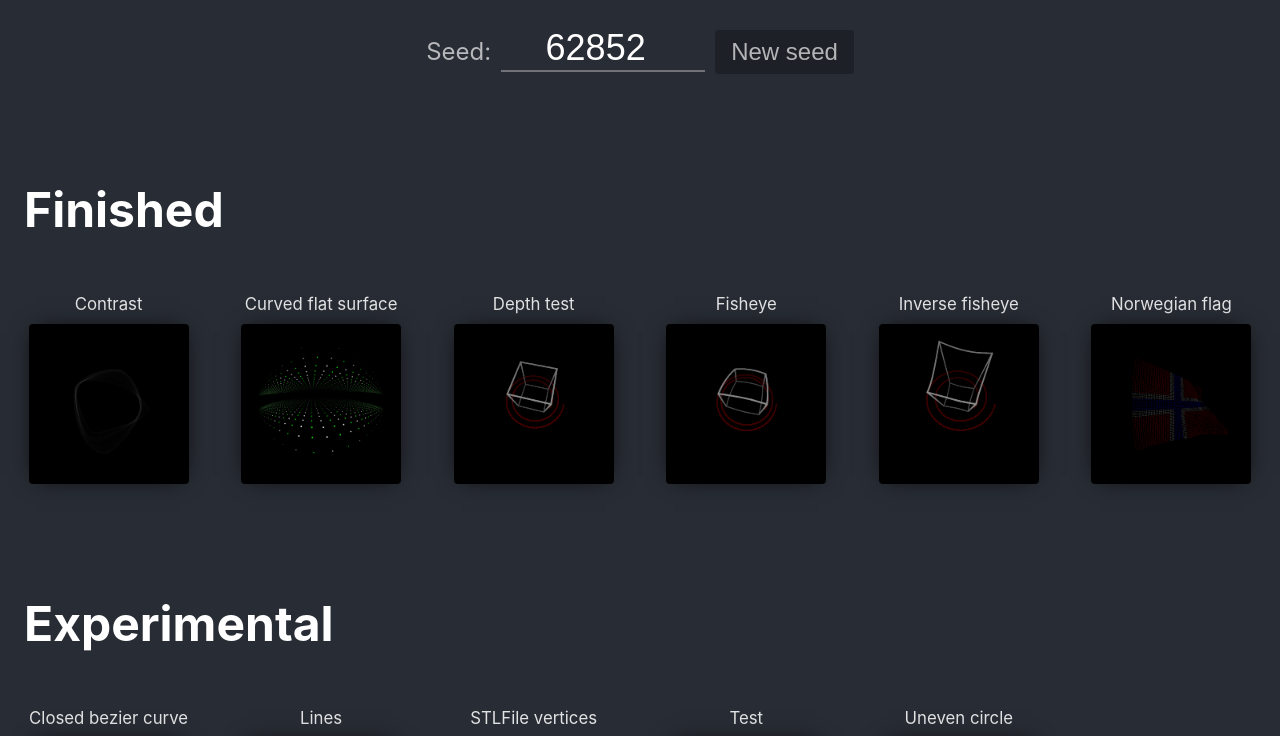
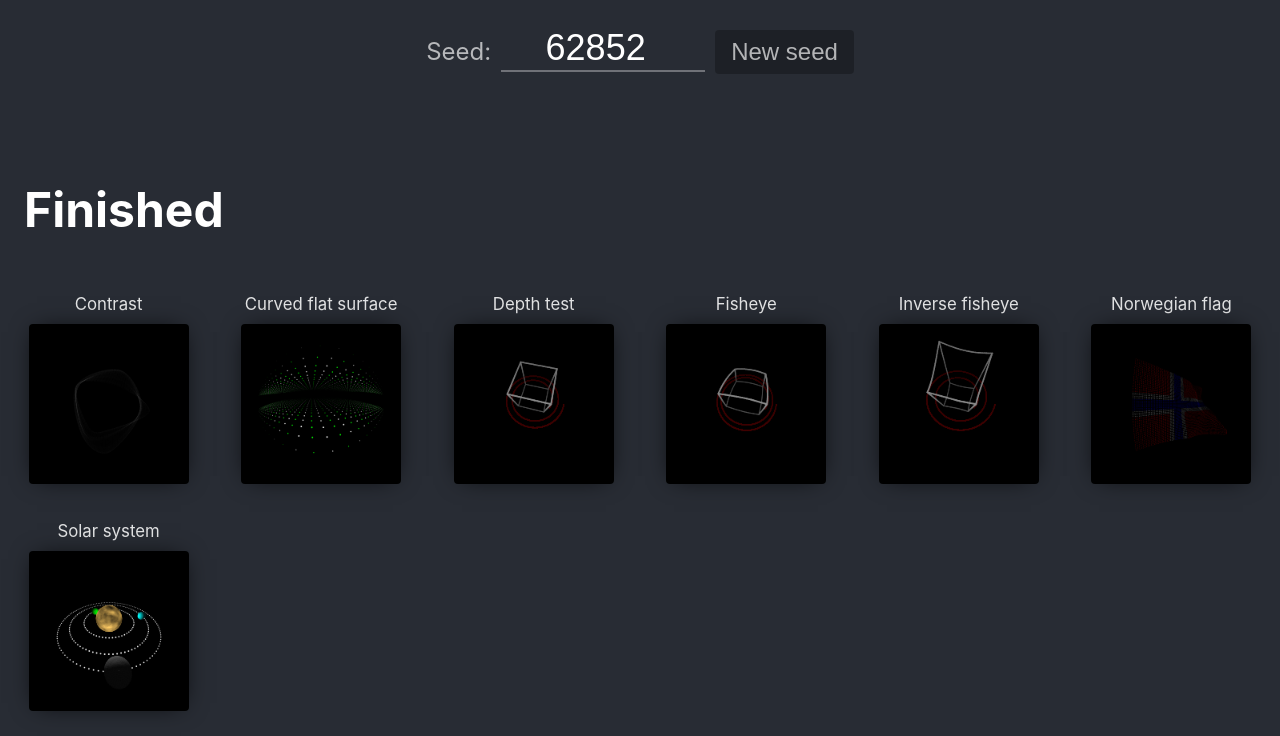
Before and after one commit to niklasmh/generative, a React (Create React App) app: page / in a window 1280 px wide. Shown: the top 736 px of the page. Built offline with nearby package versions, Linux system fonts and the light colour scheme; no server answers.

Commit message:
Add solar system project

```diff
--- /dev/null
+++ b/src/projects/SolarSystem.js
@@ -0,0 +1,84 @@
+import { ProjectWrapper } from ".";
+import {
+  dottedCircle,
+  dottedSphere,
+  sort,
+  union,
+  mapTo3D,
+  d2r,
+} from "../utils/generator";
+
+function draw() {
+  proj.fov = 30;
+  proj.rotateZ(noise(1) * 360);
+  proj.rotateX(45);
+  proj.translate(0, 1, 5);
+
+  background(0);
+  sort(
+    union([
+      sun(),
+      planet(2, -280, 0.3, [0, 255, 0], 50, 8),
+      planet(3, -45, 0.3, [0, 255, 255], 50, 9),
+      planet(3.7, -140, 0.5, [100, 100, 100], 50, 18),
+    ])
+  ).forEach(([x, y, _, color, pointSize]) => {
+    strokeWeight(pointSize);
+    stroke(...color);
+    point(x, y);
+  });
+}
+
+function sun() {
+  stroke(255, 255, 0);
+  return mapTo3D(dottedSphere(0, 0, 0, 1, 80), true).map(
+    ([x, y, size, ox, oy, oz]) => {
+      const s = 2;
+      const o = 10;
+      const color =
+        255 * size * 20 * noise(s * (ox + o), s * (oy + o), s * (oz + o));
+      return [x, y, size, [color, color * 0.8, color * 0.4], size * 16];
+    }
+  );
+}
+
+function planet(distance, angle, radius, color, details = 50, dotSize = 10) {
+  stroke(255);
+  const circumference = Math.PI * distance * 2;
+  const stepSize = 0.2;
+  const steps = Math.floor(circumference / stepSize);
+
+  const angleRad = d2r(angle);
+  const x0 = Math.cos(angleRad) * distance;
+  const y0 = Math.sin(angleRad) * distance;
+
+  return union([
+    mapTo3D(dottedCircle(0, 0, distance, steps)).map(([x, y, size]) => {
+      return [x, y, size, [255, 255, 255], size * 10];
+    }),
+    mapTo3D(dottedSphere(x0, y0, 0, radius, details), true).map(
+      ([x, y, size, ox, oy, oz]) => {
+        const dx = ox - x0;
+        const dy = oy - y0;
+        const dotProduct = dx * x0 + dy * y0;
+        const scale = Math.max(-dotProduct / (distance * radius), 0.1);
+        return [
+          x,
+          y,
+          size,
+          [color[0] * scale, color[1] * scale, color[2] * scale],
+          size * dotSize,
+        ];
+      }
+    ),
+  ]);
+}
+
+const name = "Solar system";
+
+export function Project({ ...props }) {
+  return <ProjectWrapper name={name} draw={draw} {...props} />;
+}
+
+Project.prototype.name = name;
+Project.prototype.category = "finished";
--- a/src/projects/index.js
+++ b/src/projects/index.js
@@ -10,4 +10,6 @@ export { Project as UnevenCircle } from "./UnevenCircle";
 export { Project as StlFiles } from "./StlFiles";
 export { Project as Test } from "./Test";
 
+export { Project as SolarSystem } from "./SolarSystem";
+
 export { ProjectWrapper } from "./project-wrapper";
```
